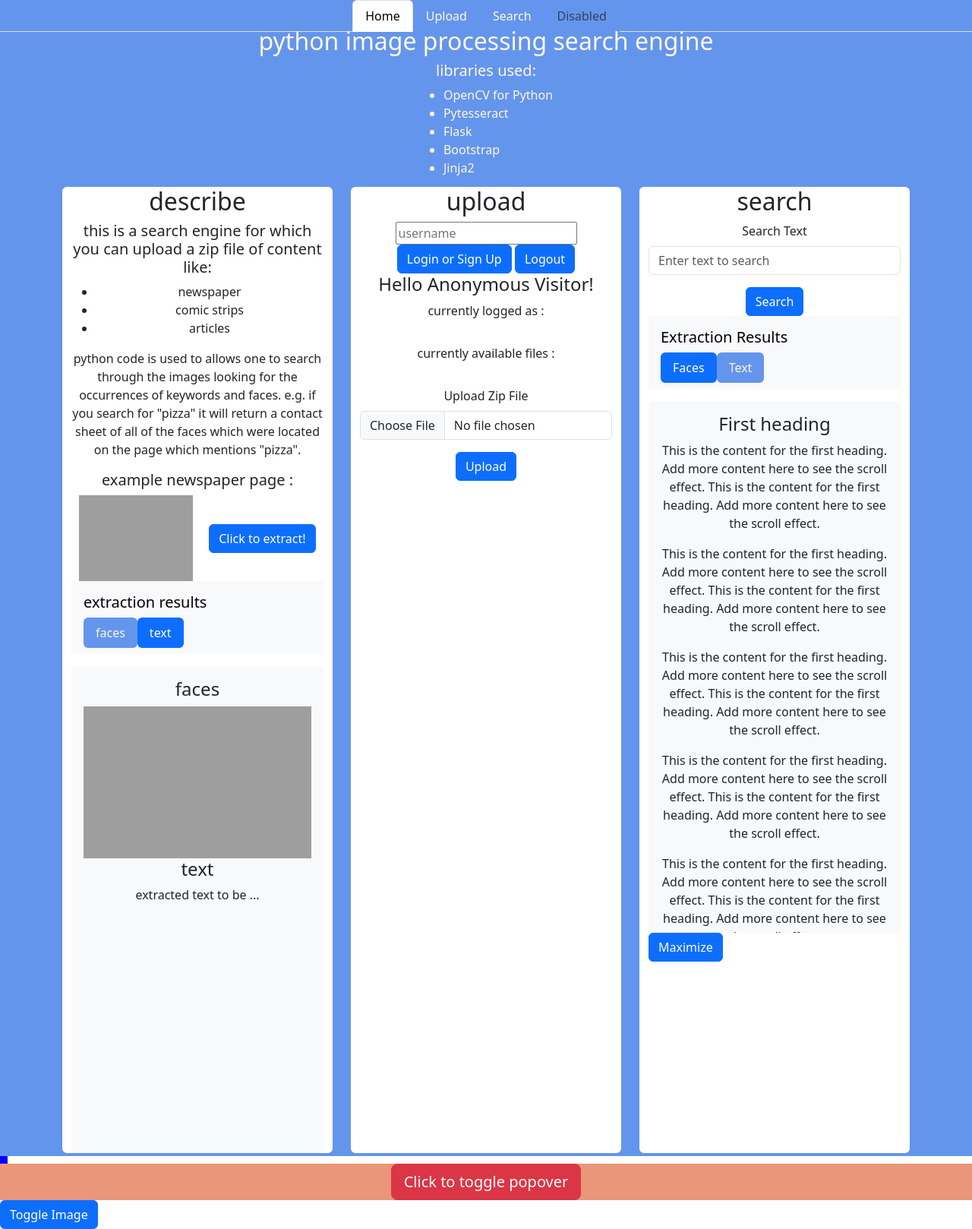
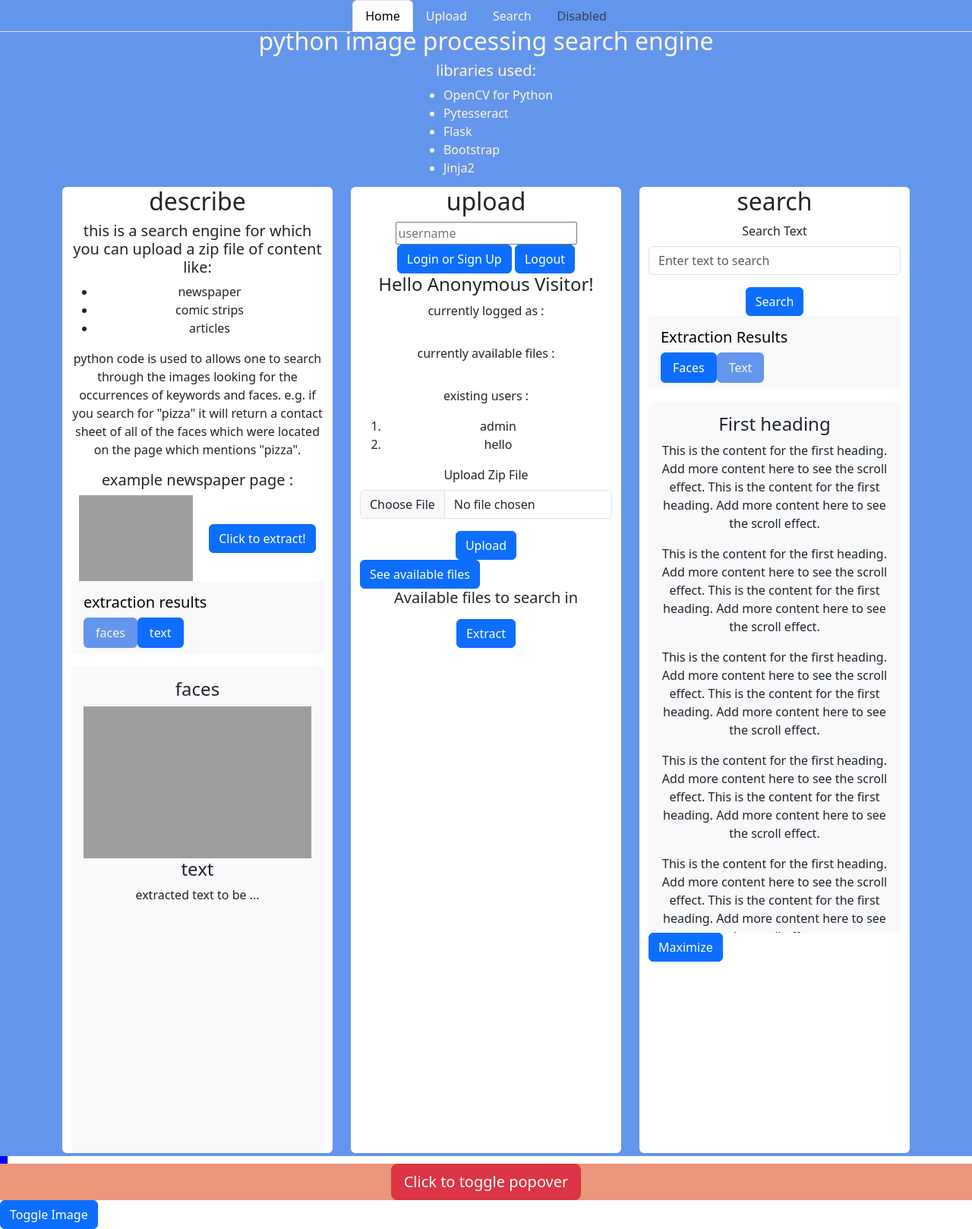
Before and after one commit to felixzhaofelix/flask_project_opencv_tesseract, a Flask app: page / in a window 1280 px wide. Shown: the whole page at 76% size. Run offline with Flask 3, Linux system fonts and the light colour scheme; grey boxes are pictures that could not be loaded.

Commit message:
initial commit

```diff
--- a/app.py
+++ b/app.py
@@ -16,6 +16,28 @@ def home():  # put application's code here
     return render_template("index.html")
 
 
+app.config['UPLOAD_FOLDER'] = 'static/uploads'
+
+@app.route('/get_available_files/')
+def get_available_files():
+
+    if session.get('username') is None:
+        flash('You need to log in first.')
+        return jsonify({'message': 'You are not logged in!'})
+
+    user_directory_path = os.path.join(app.config['UPLOAD_FOLDER'], session.get('username'))
+
+    if not os.path.isdir(user_directory_path):
+        flash('No file found for this user.')
+        return jsonify({'message': 'No file found for this user.'})
+
+    else:
+        files = {}
+        for filename in os.listdir(user_directory_path):
+            files[filename] = os.path.join(user_directory_path, filename)
+    return jsonify(files)
+
+
 @app.route('/get_session/')
 def get_session():
     if session:  # if session is not empty
@@ -25,6 +47,13 @@ def get_session():
         return jsonify(response) # whatever I return here, is the xhr.responseText, same for all other requests
     else:  # if session is empty
         return jsonify({'error': 'Session not found'})
+
+
+@app.route('/get_users/')
+def get_users():
+    with open('static/usernames/usernames.txt', 'r') as f:
+        usernames = [readline.strip() for readline in f.readlines() if readline.strip() != '']
+    return jsonify(usernames)
 
 
 @app.route('/logout/')
@@ -134,5 +163,31 @@ def get_example_text():
     return content
 
 
+@app.route('/extract_selected_file/')
+def extract_selected_file():
+    filename = request.args.get('filename')
+
+    # check if user is in session, otherwise store under directory user=anonymous
+    if 'username' in session:
+        username = session['username']
+    else:
+        username = 'anonymous'
+
+    # check if user has a directory
+
+
+    # make a directory in unzippedFiles in the pattern :
+    # unzippedFiles/user/zipfilename/zipfilename_faces
+    # or
+    # unzippedFiles/user/zipfilename/zipfilename_text
+
+    # save in directory
+
+    # return result message
+
+
+
+
+
 if __name__ == '__main__':
     app.run(debug=True)
--- a/example.py
+++ b/example.py
@@ -71,3 +71,6 @@ def make_dir_if_not_exist(username):
     current_dir = os.path.join('static/unzippedFiles', username)
     if not os.path.exists(current_dir):
         os.makedirs(current_dir, exist_ok=True)
+
+# for dirpath, dirnames, filenames in os.walk("static/uploads"):
+#     print(f'dirpath: {dirpath}, dirnames: {dirnames}, filenames: {filenames}')
--- a/static/scripts/script.js
+++ b/static/scripts/script.js
@@ -79,8 +79,6 @@ function uploadFile(){
         // response.innerHTML = '<p>Please select a file to upload.</p>';
         myResponse = '<p>Please select a file to upload.</p>';
         window.alert(myResponse)
-
-
     }
 
 }
@@ -149,18 +147,147 @@ function show_login_status(username){
     status.innerText = 'Hello ' + username;
 }
 
+function get_session_data(callback){
+    const xhr = new XMLHttpRequest();
+    xhr.open('GET', '/get_session/', true);
+    xhr.onload = function () {
+        if (xhr.status === 200) {
+            let response = JSON.parse(xhr.responseText);
+            console.log("this is the type of response from AJAX : " + typeof response);
+            callback(response);
+            }
+        }
+    xhr.send();
+}
 function get_session_data(){
     const xhr = new XMLHttpRequest();
     xhr.open('GET', '/get_session/', true);
     xhr.onload = function () {
         if (xhr.status === 200) {
             let response = JSON.parse(xhr.responseText);
-            console.log(response);
+            console.log("this is the type of response from AJAX : ");
+            console.log(Object.entries(response));
+
             }
         }
     xhr.send();
 }
 
 
+//close user session handling
 
-//close user session handling
+//open get user list
+function get_users() {
+  const xhr = new XMLHttpRequest();
+  xhr.open('GET', '/get_users/', true);
+  xhr.onload = function () {
+    if (xhr.status === 200) {
+      let users = JSON.parse(xhr.responseText);
+      let user_list = document.getElementById('existing-users');
+      console.log(users);
+      console.log(typeof users); // This should be "object" now
+
+      for (const user of users) { // Loop through the user objects in the array
+        const listItem = document.createElement('li');
+        listItem.textContent = user; // Assuming "name" is a property in the user object
+        user_list.appendChild(listItem);
+      }
+    }
+  };
+  xhr.send();
+}
+
+function get_available_files_for_current_user(){
+    const xhr = new XMLHttpRequest();
+    xhr.open('GET', '/get_available_files/', true);
+    xhr.onload = function () {
+        if (xhr.status === 200) {
+            const response = JSON.parse(xhr.responseText);
+            if ('message' in response) {
+                window.alert(response.message);
+            }
+            else{
+                let file_list = document.getElementById('user-file-list')
+                file_list.replaceChildren()
+                for (const file of Object.keys(response)){
+                   const fileSwitch = document.createElement('div');
+                   fileSwitch.setAttribute('class', 'form-check form-switch');
+
+                    // Create the input element with the necessary attributes
+                    const inputElement = document.createElement('input');
+                    inputElement.setAttribute('class', 'form-check-input');
+                    inputElement.setAttribute('type', 'checkbox');
+                    inputElement.setAttribute('role', 'switch');
+                    inputElement.setAttribute('id', 'flexSwitchCheckDefault');
+
+                    // Create the label element with the necessary attributes
+                    const labelElement = document.createElement('label');
+                    labelElement.setAttribute('class', 'form-check-label');
+                    labelElement.setAttribute('for', 'flexSwitchCheckDefault');
+                    labelElement.textContent = file;
+
+                    // Append the input and label elements to the div
+                    fileSwitch.appendChild(inputElement);
+                    fileSwitch.appendChild(labelElement);
+
+                   file_list.append(fileSwitch)
+
+                    //attach event listeners for unique selection
+                    document.querySelectorAll('.form-check-input').forEach(switchElement => {
+                            switchElement.addEventListener('change', function (event) {
+                                const switches = document.querySelectorAll('.form-check-input');
+
+                                switches.forEach(switchElement => {
+                                    if (switchElement !== event.target) {
+                                        switchElement.checked = false;
+                                    }
+                                });
+                            });
+                    });
+                }
+            }
+        }
+    }
+    xhr.send();
+}
+
+//close get user list
+
+//open get user file selection
+function get_checked_file_switch() {
+    const switchList = document.querySelectorAll('.form-check-input');
+    let selectedSwitch;
+    let filename;
+
+    for (const switchElement of switchList) {
+        if (switchElement.checked) {
+            selectedSwitch = switchElement;
+            break;  // Assuming only one switch can be checked at a time, exit the loop early.
+        }
+    }
+
+    if (selectedSwitch) {
+        filename = selectedSwitch.nextElementSibling.textContent;
+        console.log(filename);  // Get the label's text content
+    } else {
+        console.log('No switch is checked.');
+    }
+    return filename;
+}
+
+function extract_selected_file(){
+    const filename = get_checked_file_switch();
+
+    //make ajax request to extract file
+    const xhr = new XMLHttpRequest();
+    xhr.open('GET', `/extract_selected_file/?filename=${encodeURIComponent(filename)}`, true);
+    xhr.onload = function () {
+       //operations
+       if (xhr.status === 200) {
+           let response = JSON.parse(xhr.responseText);
+       }
+    }
+    xhr.send();
+}
+
+//close get user file selection
--- a/static/usernames/usernames.txt
+++ b/static/usernames/usernames.txt
@@ -1,11 +1,2 @@
-
-helllooo
+admin
 hello
-yo
-helloooooo
-admin
-bdmin
-felix
-cdmin
-WWWWWW
-helloooooooo
--- a/templates/index.html
+++ b/templates/index.html
@@ -242,6 +242,7 @@
                 <H4 id="login-status">Hello Anonymous Visitor!</H4>
                 <p>currently logged as : </p><p id="current-user"></p>
                 <p>currently available files : </p><p id="available-files"></p>
+                <p>existing users : </p><ol id="existing-users"></ol>
 
 {#                open upload form#}
                 <form enctype="multipart/form-data">
@@ -252,6 +253,24 @@
                     <button type="submit" class="btn btn-primary" id="upload-button">Upload</button>
                 </form>
 {#                close upload form#}
+            <button class="btn btn-primary" id="see-files-button">See available files</button>
+{#                open select form#}
+                <form id="select-file-form">
+
+                    <h5>Available files to search in</h5>
+                    <ol id="user-file-list"></ol>
+                    <button class="btn btn-primary" id="extract-button">Extract</button>
+                </form>
+{#                <div class="form-check form-switch">#}
+{#                  <input class="form-check-input" type="checkbox" role="switch" id="flexSwitchCheckDefault">#}
+{#                  <label class="form-check-label" for="flexSwitchCheckDefault">Default(Unchecked) switch checkbox input</label>#}
+{#                </div>#}
+{#                <div class="form-check form-switch">#}
+{#                  <input class="form-check-input" type="checkbox" role="switch" id="flexSwitchCheckChecked" checked>#}
+{#                  <label class="form-check-label" for="flexSwitchCheckChecked">Checked switch checkbox input</label>#}
+{#                </div>#}
+
+{#                close select form#}
                 <div id="upload-response"></div>
             </div>
             <div class="col align-self-center">
@@ -455,6 +474,7 @@
             event.preventDefault()
             if (document.getElementById('current-user').value !== ''){
                 uploadFile()
+                document.getElementById('file').value = '';
             } else {
                 window.alert('Please login or sign up before uploading file!')
             }
@@ -472,7 +492,18 @@
             event.preventDefault()
             user_logout()
         }); // Prevent the default form submission
+        document.addEventListener('DOMContentLoaded', function() {
+            get_users();
+        });
+        document.getElementById('see-files-button').addEventListener('click', function() {
+            get_available_files_for_current_user()
+        });
+        document.getElementById(('extract-button')).addEventListener('click', function(event) {
+            event.preventDefault();
+
+        });
     </script>
+
 
 
 
```
Also changed, not shown: 1 other file.
